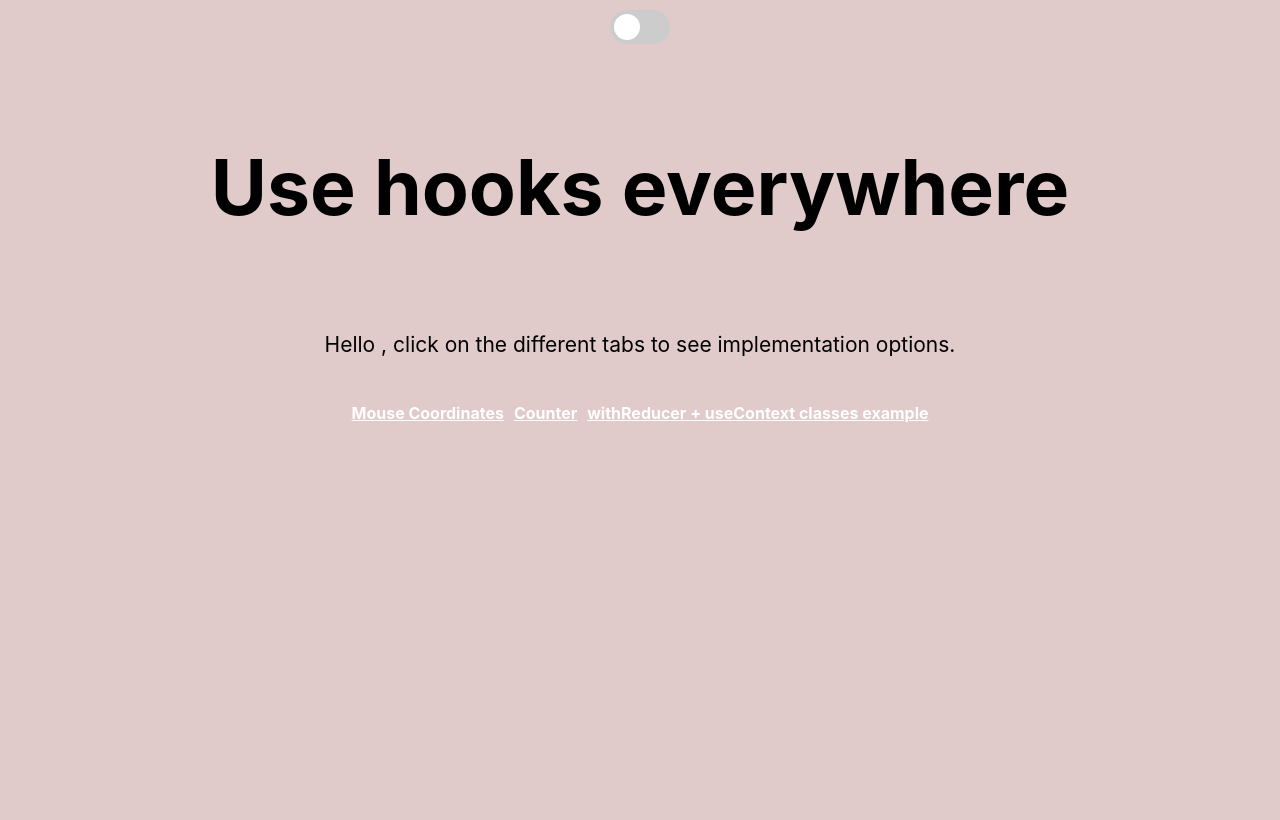
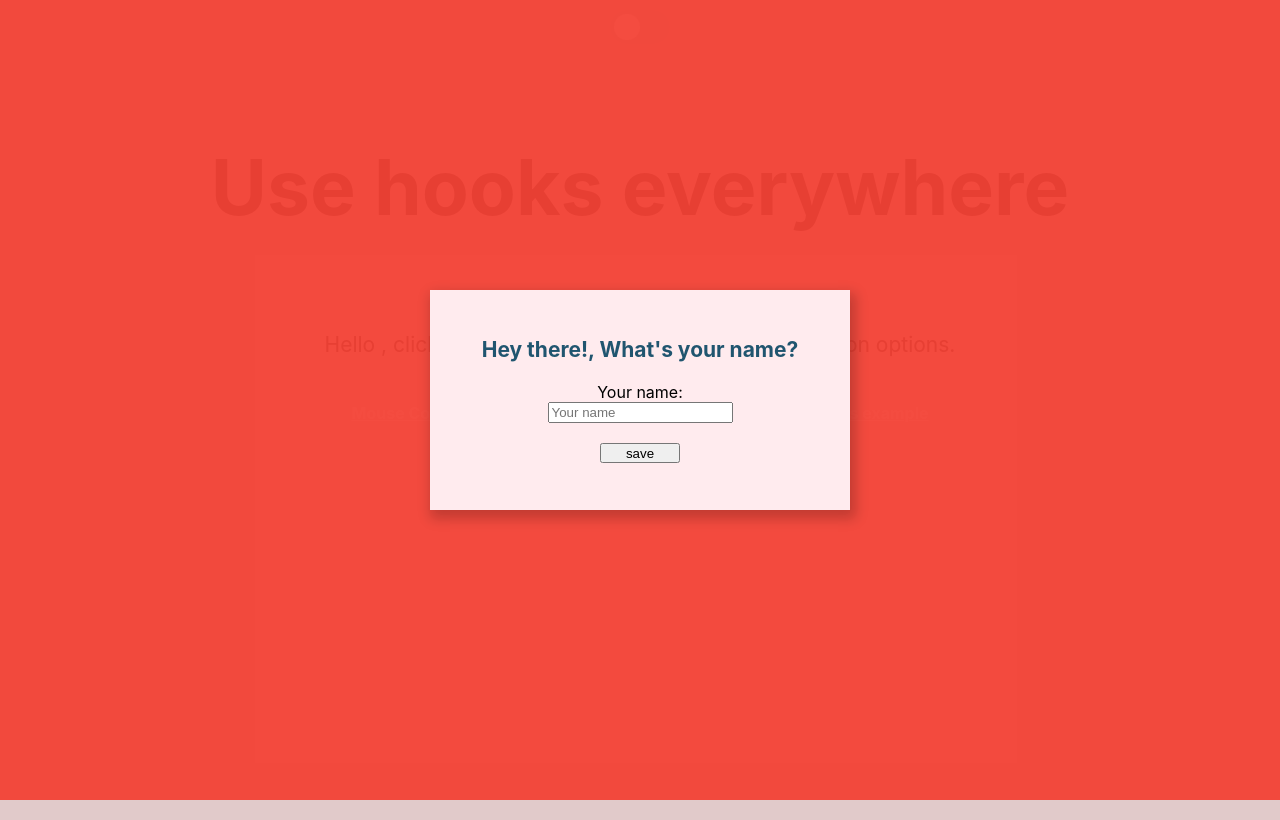
Before and after one commit to AndreiCalazans/react-moving-forward-example, a React (Create React App) app: page /hooks-everywhere in a window 1280 px wide. Built offline with nearby package versions, Linux system fonts and the light colour scheme; what react-cache would draw is missing.

Commit message:
use uesMemo

```diff
--- a/src/modules/classes/ClassesView.tsx
+++ b/src/modules/classes/ClassesView.tsx
@@ -1,5 +1,5 @@
-import React, { useContext, useState } from 'react';
-import { isEmpty, sort, last } from 'ramda';
+import React, { useContext, useState, useMemo } from 'react';
+import { isEmpty, sort } from 'ramda';
 import { RouteComponentProps, Link, Router } from '@reach/router';
 import { View, Text, Card, CardList } from '../components';
 import { ClassesContext, Class, ClassesContextProvider } from './ProvideClasses';
@@ -24,7 +24,7 @@ const ClassList: React.SFC<{}> = () => {
   const classState = useContext(ClassesContext);
   const [selectedListOrder, setListOrder] = useState(ListOrder.Asc);
   const { classes } = classState.state;
-  const sortedData = sortBy(selectedListOrder, classes);
+  const sortedData = useMemo(() => sortBy(selectedListOrder, classes), [selectedListOrder, classes]);
 
   if (isEmpty(classes)) {
     return <EmptyState />;
--- a/src/modules/suspense/Suspense.tsx
+++ b/src/modules/suspense/Suspense.tsx
@@ -89,7 +89,7 @@ export const SuspenseExample: React.SFC<RouteComponentProps> = (props) => {
     <View>
       <Text type='body'>Suspending</Text>
       <Tabs tabs={tabs} />
-      <Suspense maxDuration={1000} fallback={<Spinner />}>
+      <Suspense maxDuration={2000} fallback={<Spinner />}>
         <Router>
           <WithoutSuspense path='without-suspense' />
           <WithSuspense path='with-suspense' />
--- a/src/modules/use-hooks/UseHooks.tsx
+++ b/src/modules/use-hooks/UseHooks.tsx
@@ -38,7 +38,7 @@ export const UseHooks: React.SFC<RouteComponentProps> = () => {
         <Counter path='/counter' />
         <ClassesView path='/classes/*' />
       </Router>
-      {/* <AskName isVisible={isModalVisible} onHide={useCallback(() => setModalVisibilty(false), [])} /> */}
+      <AskName isVisible={isModalVisible} onHide={useCallback(() => setModalVisibilty(false), [])} />
     </View>
   );
 };
```
